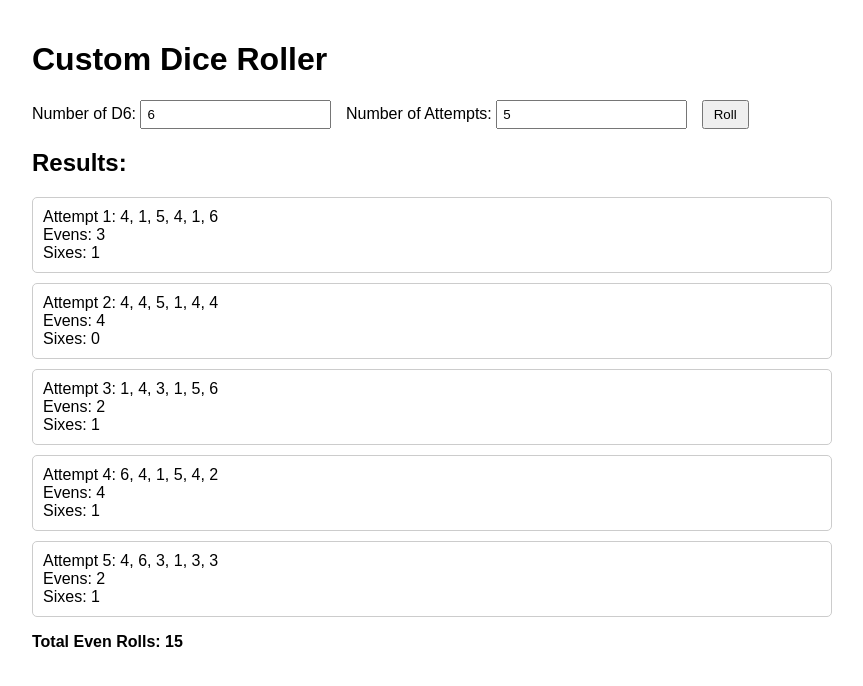
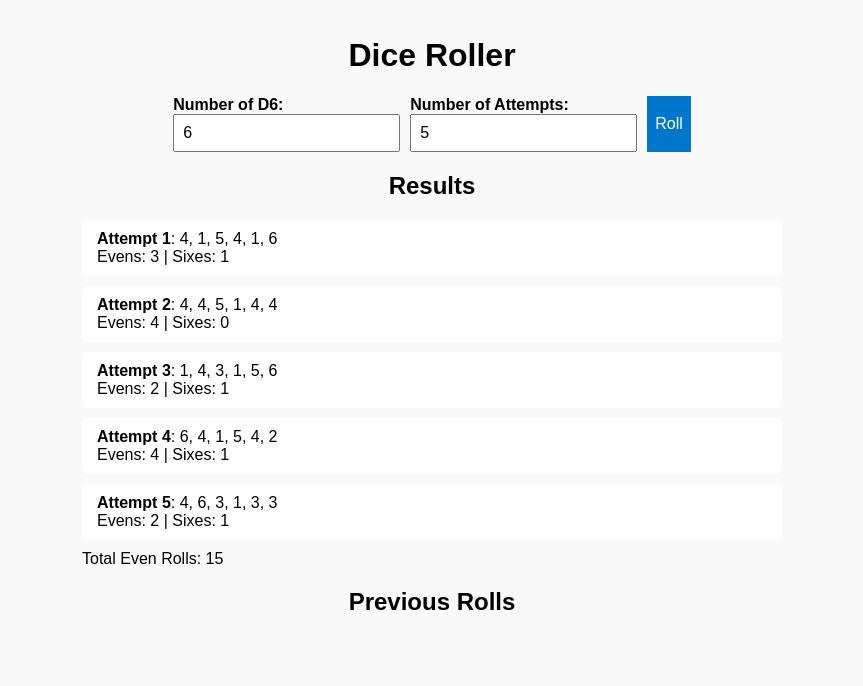
Before and after one commit to statisticalpanda/bobbleroller, a plain HTML site: page index.html in a window 1280 px wide. Both pictures are taken after a click on the button "Roll". Shown: the whole page, without its empty margins (208-1071 px from the left). Drawn offline with Linux system fonts and the light colour scheme.

Commit message:
added history

```diff
--- a/index.html
+++ b/index.html
@@ -3,82 +3,174 @@
 <head>
   <meta charset="UTF-8" />
   <meta name="viewport" content="width=device-width, initial-scale=1.0" />
-  <title>Custom Dice Roller</title>
+  <title>Dice Roller</title>
   <style>
     body {
       font-family: sans-serif;
-      padding: 20px;
-      max-width: 800px;
+      padding: 1rem;
+      background: #f9f9f9;
+      max-width: 700px;
       margin: auto;
     }
-    input {
-      padding: 5px;
-      margin-right: 10px;
+    h1, h2 {
+      text-align: center;
+    }
+    .controls {
+      display: flex;
+      flex-wrap: wrap;
+      gap: 10px;
+      justify-content: center;
+      margin-bottom: 20px;
+    }
+    label {
+      display: flex;
+      flex-direction: column;
+      font-weight: bold;
+    }
+    input, button {
+      padding: 0.5rem;
+      font-size: 1rem;
     }
     button {
-      padding: 5px 10px;
+      background: #0077cc;
+      color: white;
+      border: none;
+      cursor: pointer;
+    }
+    .results, .history {
+      margin-top: 1rem;
+    }
+    .result-item {
+      background: white;
+      padding: 10px;
+      margin-bottom: 10px;
+      border-left: 5px solid transparent;
+      border-radius: 5px;
+      opacity: 0;
+      transform: translateY(10px);
+      animation: fadeIn 0.3s forwards;
     }
     .highlight {
-      background-color: yellow;
+      background: #fff9c4;
+      border-left-color: gold;
     }
-    ul {
-      list-style: none;
-      padding: 0;
+    .history-entry {
+      background: #eee;
+      margin-bottom: 10px;
+      padding: 10px;
+      border-radius: 5px;
     }
-    li {
-      margin: 10px 0;
-      padding: 10px;
-      border: 1px solid #ccc;
-      border-radius: 5px;
+    .expandable {
+      cursor: pointer;
+    }
+    .hidden {
+      display: none;
+    }
+    .noted {
+      color: red;
+      font-weight: bold;
+      margin-left: 10px;
+    }
+    @keyframes fadeIn {
+      to {
+        opacity: 1;
+        transform: none;
+      }
     }
   </style>
 </head>
 <body>
-  <h1>Custom Dice Roller</h1>
-  <div>
-    <label>Number of D6:
-      <input type="number" id="numDice" value="6">
+  <h1>Dice Roller</h1>
+  <div class="controls">
+    <label>
+      Number of D6:
+      <input type="number" id="numDice" value="6" min="1">
     </label>
-    <label>Number of Attempts:
-      <input type="number" id="numAttempts" value="5">
+    <label>
+      Number of Attempts:
+      <input type="number" id="numAttempts" value="5" min="1">
     </label>
     <button onclick="rollDice()">Roll</button>
   </div>
-  <div>
-    <h2>Results:</h2>
-    <ul id="results"></ul>
+
+  <div class="results">
+    <h2>Results</h2>
+    <div id="results"></div>
+    <div id="totalEvens" class="total"></div>
   </div>
-  <div id="totalEvens" style="font-weight: bold; margin-top: 10px;"></div>
+
+  <div class="history">
+    <h2>Previous Rolls</h2>
+    <div id="history"></div>
+  </div>
 
   <script>
+    const resultsContainer = document.getElementById('results');
+    const historyContainer = document.getElementById('history');
+    const totalEvensDisplay = document.getElementById('totalEvens');
+
+    let previousSession = null;
+
     function rollDice() {
+      if (previousSession) {
+        appendToHistory(previousSession.results, previousSession.timestamp);
+      }
+
       const numDice = parseInt(document.getElementById('numDice').value);
       const numAttempts = parseInt(document.getElementById('numAttempts').value);
-      const resultsContainer = document.getElementById('results');
-      const totalEvensDisplay = document.getElementById('totalEvens');
+      let totalEvens = 0;
       resultsContainer.innerHTML = '';
 
-      let totalEvens = 0;
+      const sessionResults = [];
+      const timestamp = new Date().toLocaleString();
 
       for (let i = 0; i < numAttempts; i++) {
         const roll = Array.from({ length: numDice }, () => Math.ceil(Math.random() * 6));
         const evens = roll.filter(n => n % 2 === 0).length;
         const sixes = roll.filter(n => n === 6).length;
         totalEvens += evens;
+        sessionResults.push({ roll, evens, sixes });
 
-        const li = document.createElement('li');
-        if (sixes === 7) {
-          li.classList.add('highlight');
-        }
-        li.innerHTML = `
-          <div>Attempt ${i + 1}: ${roll.join(', ')}</div>
-          <div>Evens: ${evens}</div>
-          <div>Sixes: ${sixes}</div>
-        `;
-        resultsContainer.appendChild(li);
+        const div = document.createElement('div');
+        div.className = 'result-item' + (sixes === 7 ? ' highlight' : '');
+        div.innerHTML = `<strong>Attempt ${i + 1}</strong>: ${roll.join(', ')}<br>Evens: ${evens} | Sixes: ${sixes}`;
+        resultsContainer.appendChild(div);
       }
 
       totalEvensDisplay.textContent = `Total Even Rolls: ${totalEvens}`;
+      previousSession = { results: sessionResults, timestamp };
+    }
+
+    function appendToHistory(results, timestamp) {
+      const wrapper = document.createElement('div');
+      wrapper.className = 'history-entry';
+
+      const summary = document.createElement('div');
+      summary.className = 'expandable';
+
+      const containsSevenSixes = results.some(r => r.sixes === 7);
+      summary.textContent = `Roll at ${timestamp}`;
+      if (containsSevenSixes) {
+        const note = document.createElement('span');
+        note.className = 'noted';
+        note.textContent = '7x 6s';
+        summary.appendChild(note);
+      }
+
+      const detail = document.createElement('div');
+      detail.className = 'hidden';
+
+      results.forEach((result, index) => {
+        const line = document.createElement('div');
+        line.innerHTML = `<strong>Attempt ${index + 1}</strong>: ${result.roll.join(', ')} | Evens: ${result.evens} | Sixes: ${result.sixes}`;
+        detail.appendChild(line);
+      });
+
+      summary.onclick = () => detail.classList.toggle('hidden');
+
+      wrapper.appendChild(summary);
+      wrapper.appendChild(detail);
+      historyContainer.prepend(wrapper);
     }
   </script>
 </body>
```
